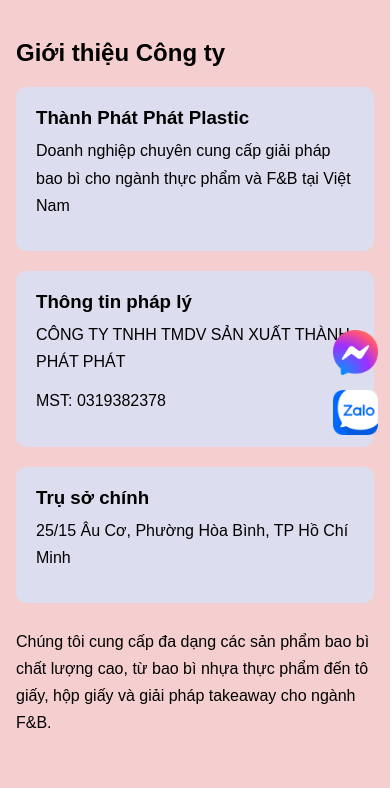
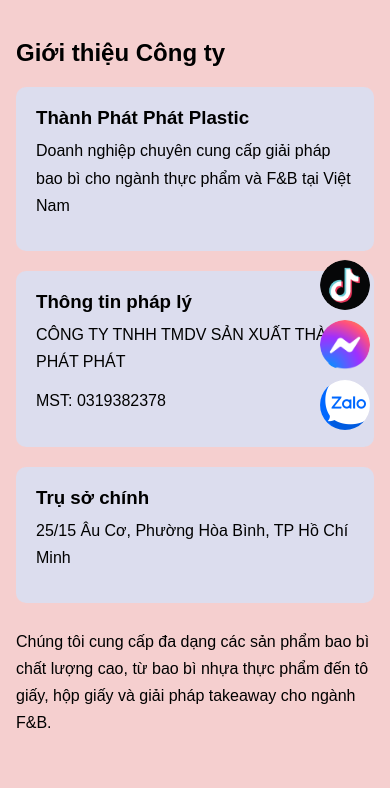
Before and after one commit to thanhphatphatgroup/thanhphatphat, a PHP site: page / in a window 390 px wide. Shown: the part 319-1107 px from the top of the page. Run offline with PHP 8.4, Linux system fonts and the light colour scheme.

Commit message:
fix link tiktok và thêm hiệu ứng

```diff
--- a/style.css
+++ b/style.css
@@ -382,6 +382,7 @@ li {
 /* ===================== FLOAT ===================== */
 
 .zalo-btn,
+.tiktok-btn,
 .messenger-btn {
     position: fixed;
     right: 20px;
@@ -397,7 +398,9 @@ li {
     bottom: 150px;
 }
 
-
+.tiktok-btn {
+    bottom: 210px;
+}
 
 /* ===================== BACK TO TOP (BLACK STYLE) ===================== */
 
@@ -505,6 +508,7 @@ li {
     }
 
     .zalo-btn,
+    .tiktok-btn,
     .messenger-btn {
         width: 45px;
     }
@@ -765,6 +769,7 @@ html {
     }
 
     .zalo-btn,
+    .tiktok-btn,
     .messenger-btn {
         right: 12px;
     }
@@ -1025,4 +1030,78 @@ html {
 .slide video {
     transform: translateZ(0);
     backface-visibility: hidden;
-}/* ===================== BACK TO TOP
+}
+
+
+
+
+
+
+/* ===================== FLOAT BUTTON ===================== */
+
+.zalo-btn,
+.messenger-btn,
+.tiktok-btn {
+    position: fixed;
+    right: 20px;
+    width: 50px;
+    z-index: 999;
+
+    animation: floatIcon 2.5s infinite ease-in-out;
+}
+
+/* vị trí từng nút */
+.zalo-btn { bottom: 90px; }
+.messenger-btn { bottom: 150px; }
+.tiktok-btn { bottom: 210px; }
+
+
+/* ===================== IMAGE STYLE ===================== */
+
+.zalo-btn img,
+.messenger-btn img,
+.tiktok-btn img {
+    width: 100%;
+    border-radius: 50%;
+    transition: 0.3s;
+}
+
+
+/* ===================== HOVER ===================== */
+
+.zalo-btn:hover img,
+.messenger-btn:hover img,
+.tiktok-btn:hover img {
+    transform: scale(1.15);
+}
+
+/* glow riêng từng app */
+.zalo-btn:hover img {
+    box-shadow: 0 0 15px #0068ff;
+}
+
+.messenger-btn:hover img {
+    box-shadow: 0 0 15px #0084ff;
+}
+
+.tiktok-btn:hover img {
+    box-shadow: 0 0 15px #000;
+}
+
+
+/* ===================== CLICK EFFECT ===================== */
+
+.zalo-btn:active img,
+.messenger-btn:active img,
+.tiktok-btn:active img {
+    transform: scale(0.95);
+}
+
+
+/* ===================== FLOAT ANIMATION ===================== */
+
+@keyframes floatIcon {
+    0% { transform: translateY(0); }
+    50% { transform: translateY(-6px); }
+    100% { transform: translateY(0); }
+}
```
Also changed, not shown: images/tiktok.png.
